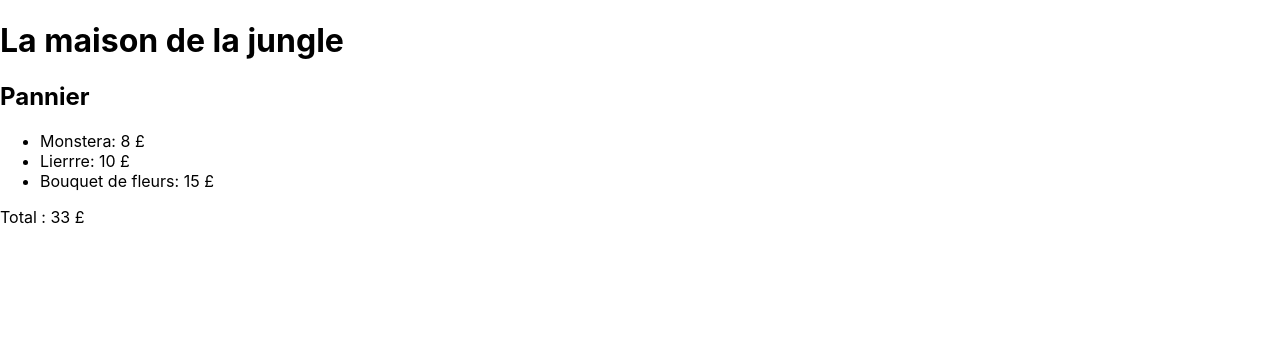
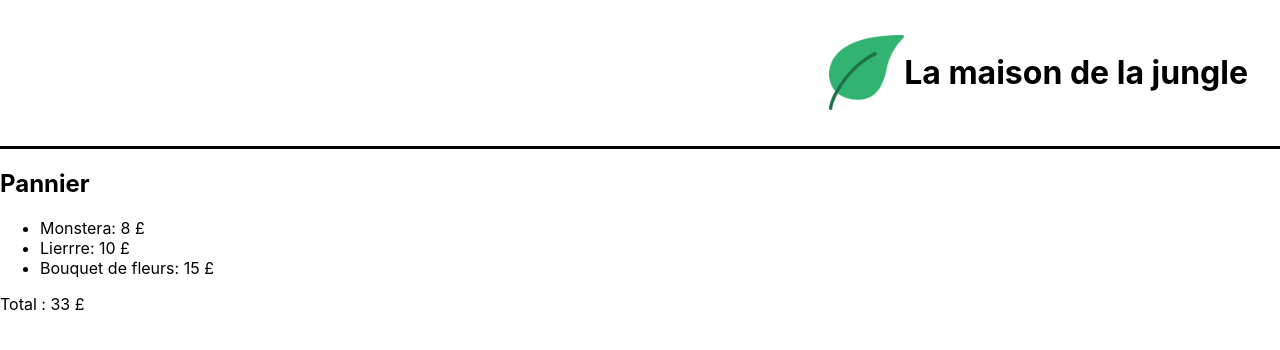
Before and after one commit to Abdalodj/work-with-react-1, a React (Create React App) app: page / in a window 1280 px wide. Shown: the top 350 px of the page. Built offline with nearby package versions, Linux system fonts and the light colour scheme.

Commit message:
Lesson P2C2 end

```diff
--- a/src/components/Banner.js
+++ b/src/components/Banner.js
@@ -1,4 +1,12 @@
+import '../styles/Banner.css'
+import logo from "../assets/logo.png";
 
-const Banner = () => <h1>La maison de la jungle</h1>;
+const title = "La maison de la jungle";
+const Banner = () => (
+    <div className="lmj-banner" /*style={{textTransform: "uppercase"}}*/>
+        <img src={logo} alt="La maison de la jungle" className="lmj-logo"/>
+        <h1>{title}</h1>
+    </div>
+);
 
 export default Banner;
--- a/src/index.js
+++ b/src/index.js
@@ -1,6 +1,6 @@
 import React from 'react';
 import ReactDOM from 'react-dom';
-import './index.css';
+import './styles/index.css';
 import App from './components/App';
 
 ReactDOM.render(
--- /dev/null
+++ b/src/styles/Banner.css
@@ -0,0 +1,19 @@
+.lmj-banner {
+    color: black;
+    text-align: right;
+    padding: 32px;
+    border-bottom: solid 3px black;
+    display: flex;
+    justify-content: flex-end;
+    flex-direction: row;
+    align-items: center;
+}
+
+.lmj-title {
+    padding-left: 32px;
+}
+
+.lmj-logo {
+    height: 75px;
+    width: 75px;
+}
```
Also changed, not shown: HtmlReact.html (deleted, +0 -50 lines), exercise.html (deleted, +0 -45 lines), src/assets/logo.png (added), src/styles/index.css (renamed from src/index.css).
